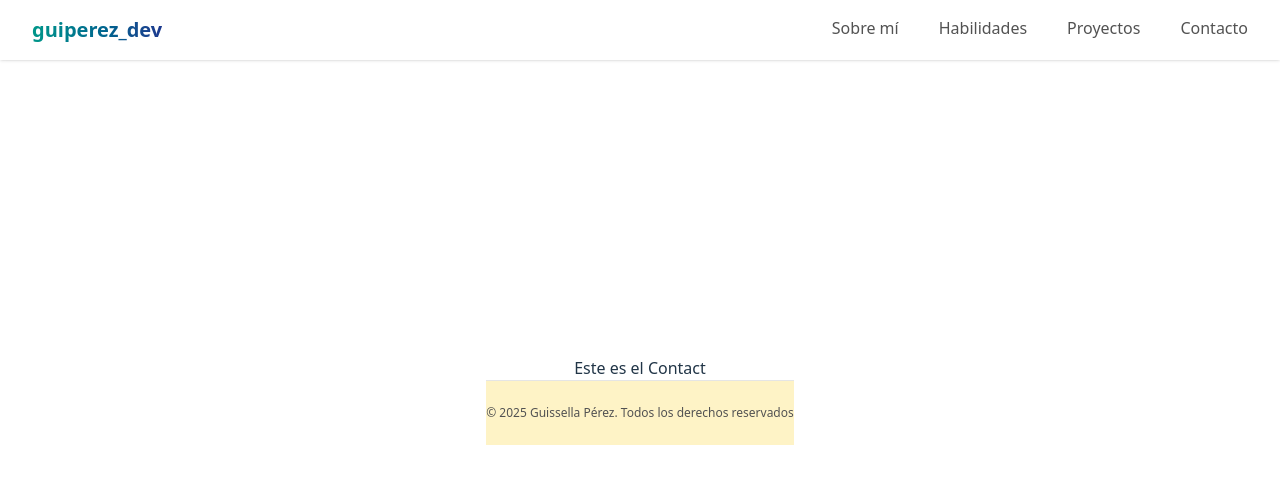
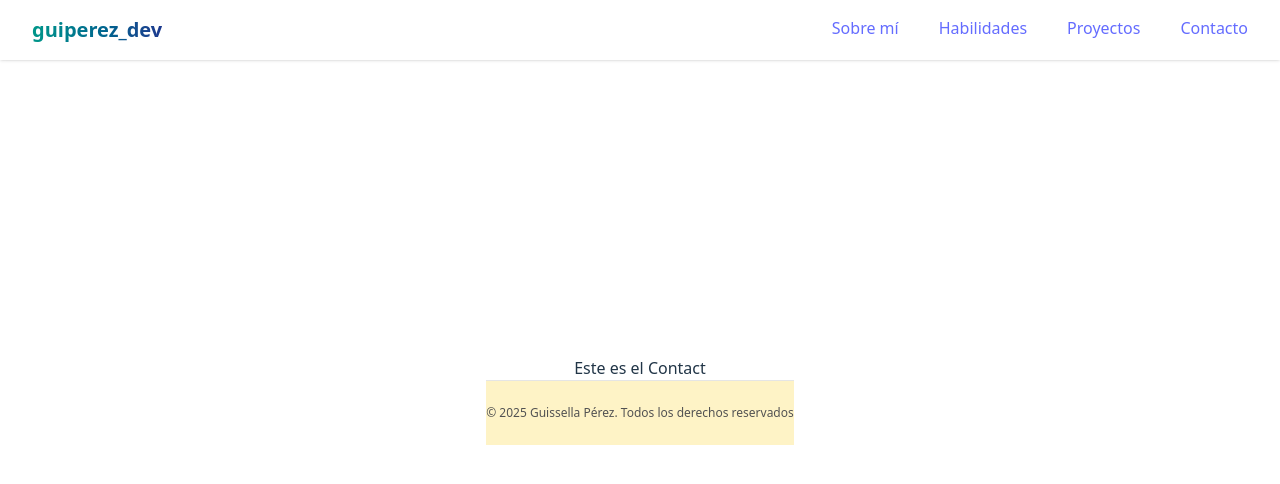
Before and after one commit to guiss26/portafolio-guissella, a React (Vite) app: page /Contact in a window 1280 px wide. Shown: the top 484 px of the page. Built offline with nearby package versions, Linux system fonts and the light colour scheme.

Commit message:
fix(navbar): wrap menu items in <a> tags to fix navigation

```diff
--- a/src/components/Navbar.jsx
+++ b/src/components/Navbar.jsx
@@ -10,14 +10,14 @@ export default function Navbar() {
                 </div>
                 <div>
                     <ul className="flex gap-10">
-                        <li className="text-neutral-600 hover:text-teal-700 transition-colors font-medium"><a href="#about"></a> Sobre mí</li>
-                        <li className="text-neutral-600 hover:text-teal-700 transition-colors font-medium"><a href="#skills"></a> Habilidades</li>
-                        <li className="text-neutral-600 hover:text-teal-700 transition-colors font-medium"><a href="#proyects"></a> Proyectos</li>
-                        <li className="text-neutral-600 hover:text-teal-700 transition-colors font-medium"><a href="#contact"></a> Contacto</li>
+                        <li className="text-neutral-600 hover:text-teal-700 transition-colors font-medium"><a href="#about">Sobre mí</a></li>
+                        <li className="text-neutral-600 hover:text-teal-700 transition-colors font-medium"><a href="#skills">Habilidades</a></li>
+                        <li className="text-neutral-600 hover:text-teal-700 transition-colors font-medium"><a href="#proyects">Proyectos</a></li>
+                        <li className="text-neutral-600 hover:text-teal-700 transition-colors font-medium"><a href="#contact">Contacto</a></li>
                     </ul>
                 </div>
 
-                {/* añadir modo oscuro */}
+                {/* añadir modo oscuro y mirar lo del scrollbar-behavior: smooth*/}
             </nav>
         </header>
         </>
```
